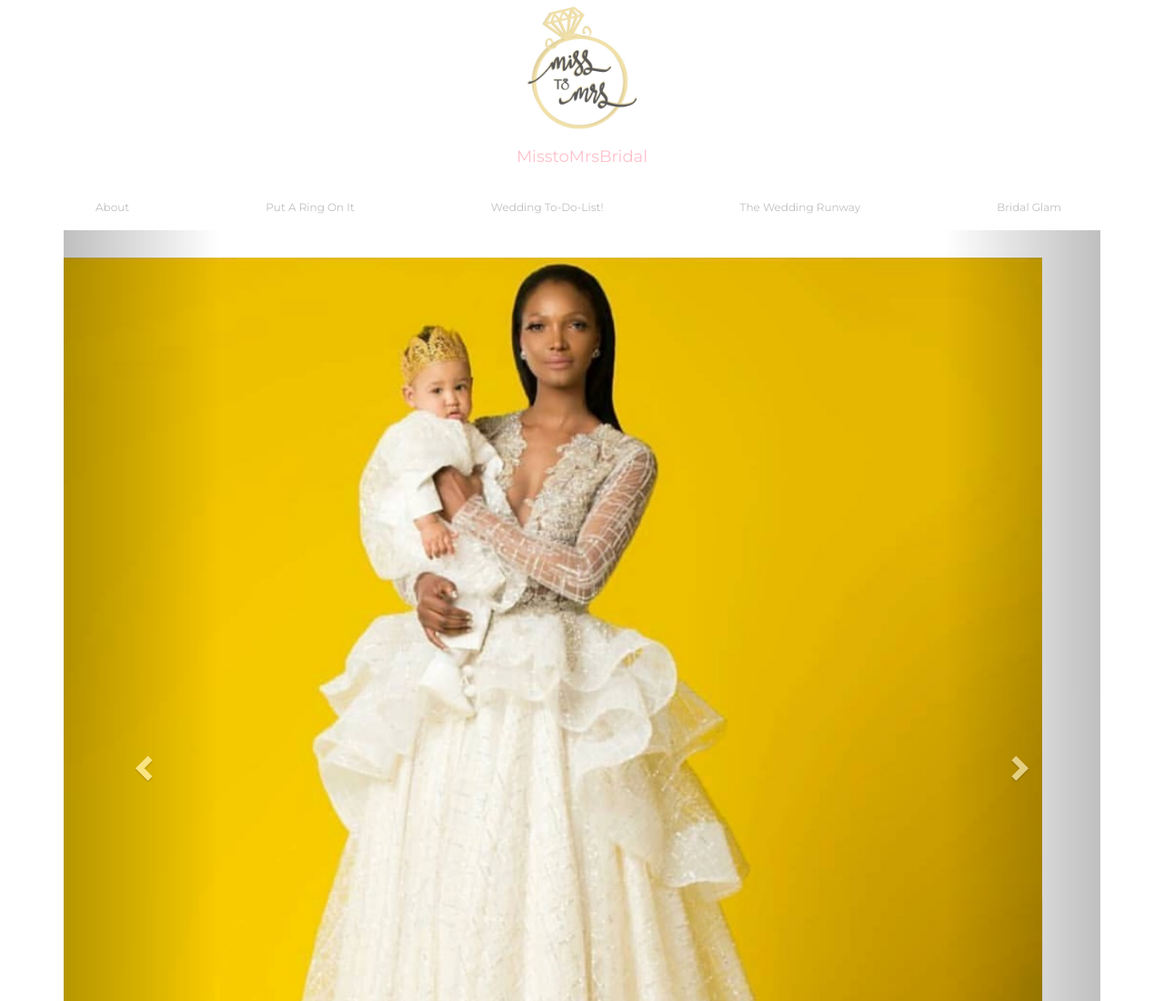
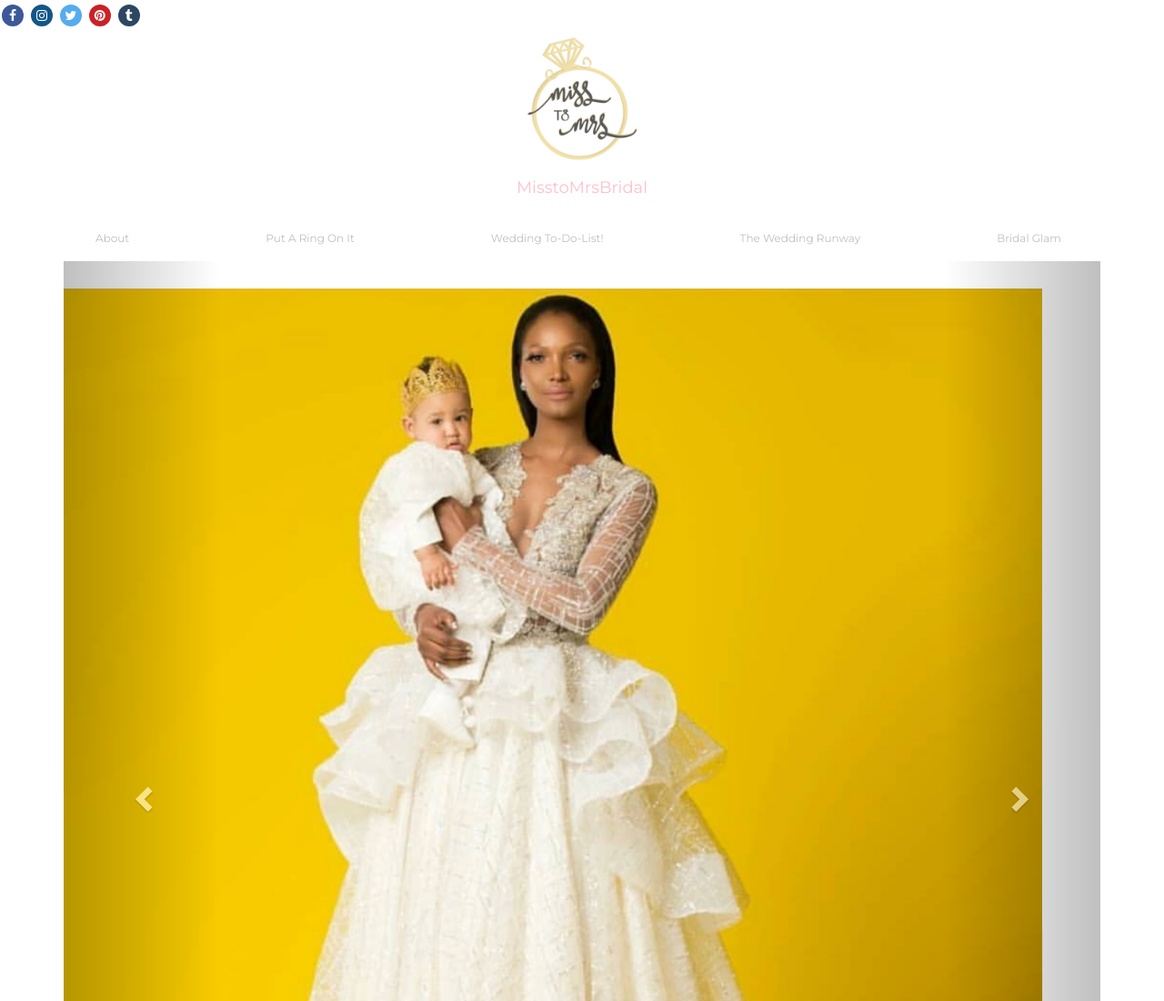
Before and after one commit to DebrahS/MisstoMrs, a plain HTML site: page index.html in a window 1280 px wide. Shown: the top 1100 px of the page at 91% size. Drawn offline with nearby package versions, Linux system fonts and the light colour scheme; a web font is replaced by a local one.

Commit message:
Put social buttons back on!

```diff
--- a/index.html
+++ b/index.html
@@ -13,6 +13,13 @@
   <link href="https://fonts.googleapis.com/css?family=Cormorant+Garamond|Poiret+One" rel="stylesheet">
   <link href="https://fonts.googleapis.com/css?family=Montserrat" rel="stylesheet">
   <link href="https://fonts.googleapis.com/css?family=Montserrat:600" rel="stylesheet">
+
+  <a href="https://www.facebook.com/miss2mrsbridal/" class="fa fa-facebook"></a>
+  <a href="https://www.instagram.com/misstomrsbridal/" class="fa fa-instagram"></a>
+  <a href="#" class="fa fa-twitter"></a>
+  <a href="#" class="fa fa-pinterest"></a>
+  <a href="#" class="fa fa-tumblr"></a>
+
 
 </head>
 <body>
--- a/style.css
+++ b/style.css
@@ -65,11 +65,6 @@ h1 {
   color: white;
 }
 
-.fa-google {
-  background: #dd4b39;
-  color: white;
-}
-
 .fa-instagram {
  background: #125688;
  color: white;
@@ -80,6 +75,10 @@ h1 {
   color: white;
 }
 
+.fa-pinterest {
+  background: #cb2027;
+  color: white;
+}
 
 .row {
   display: flex;
```
